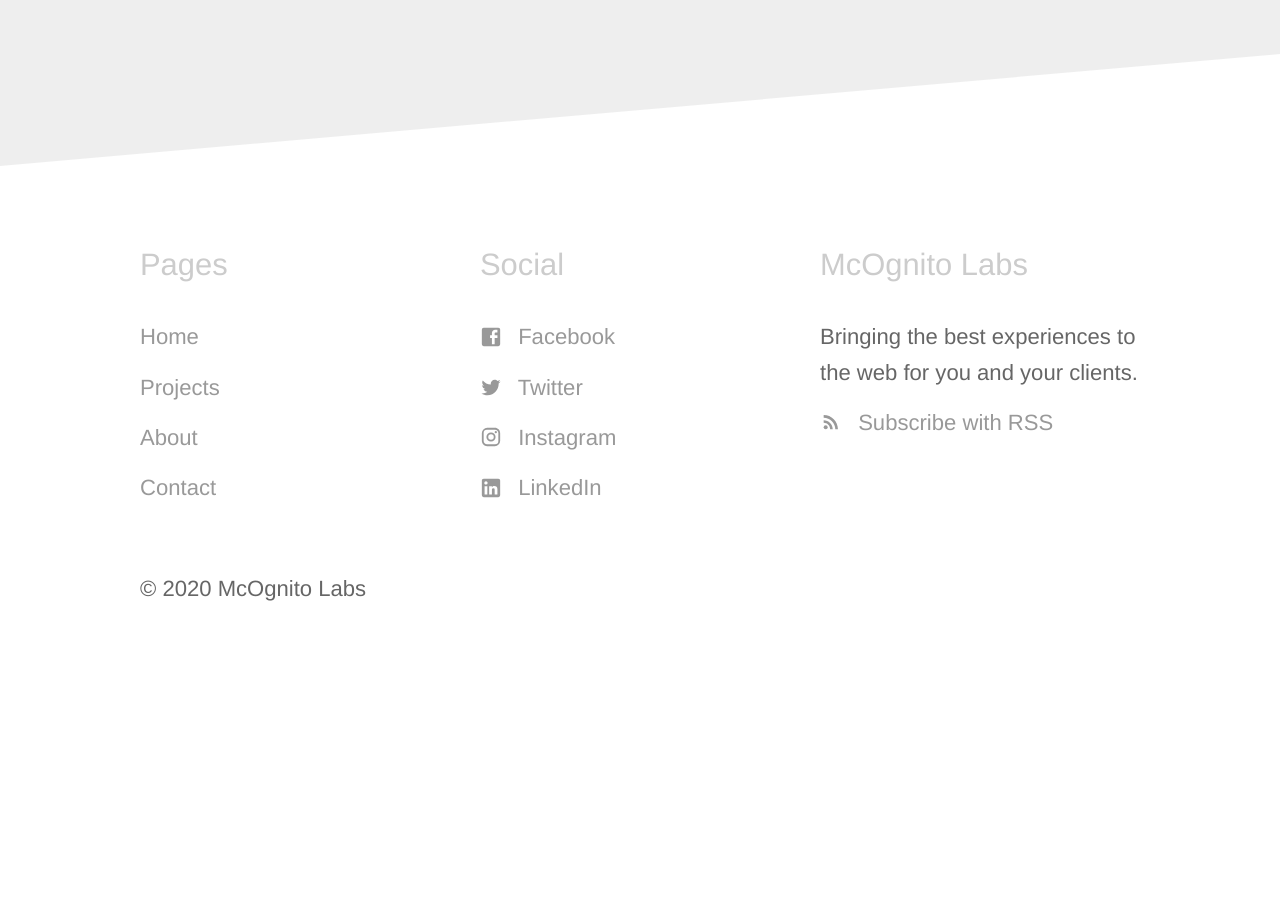
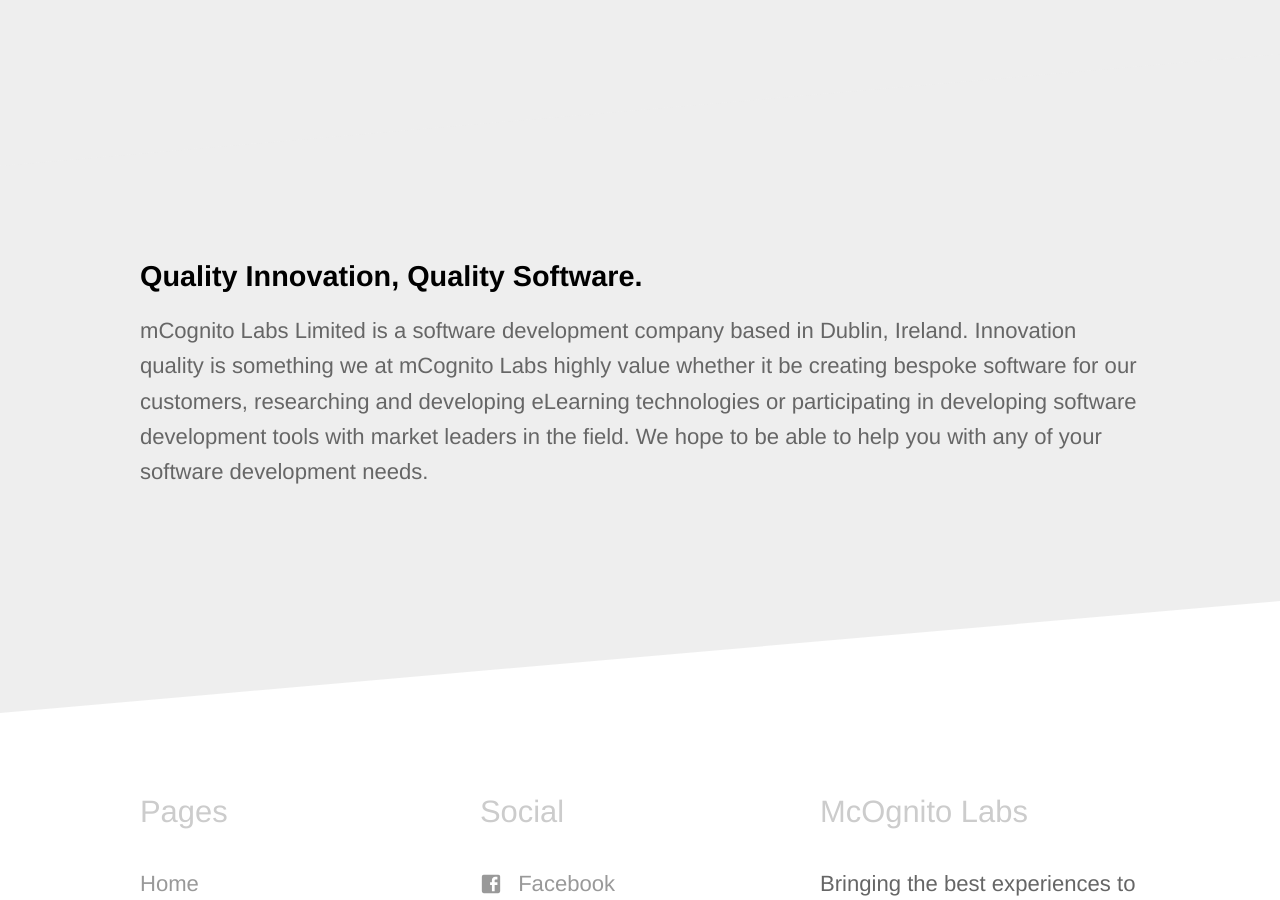
Before and after one commit to mCognitoLabs/mcognito.com, a Jekyll site: the page built from about.html, in a window 1280 px wide and 900 px high, scrolled down 831 px. Built offline with Jekyll 4.4.1, drawn with Linux system fonts in a browser that asks for light colours; before the commit the page ends 1549 px from its top, so only the background shows below that.

Commit message:
Update about.html

```diff
--- a/about.html
+++ b/about.html
@@ -12,3 +12,12 @@
 		</div>
 	</div>
 </section>
+
+<section class="diagonal alternate">
+	<div class="container halves">
+		<div>
+			<h3 class="editable">Quality Innovation, Quality Software.</h3>
+			<p class="editable">mCognito Labs Limited is a software development company based in Dublin, Ireland. Innovation quality is something we at mCognito Labs highly value whether it be creating bespoke software for our customers, researching and developing eLearning technologies or participating in developing software development tools with market leaders in the field. We hope to be able to help you with any of your software development needs. </p>
+		</div>
+	</div>
+</section>
```
